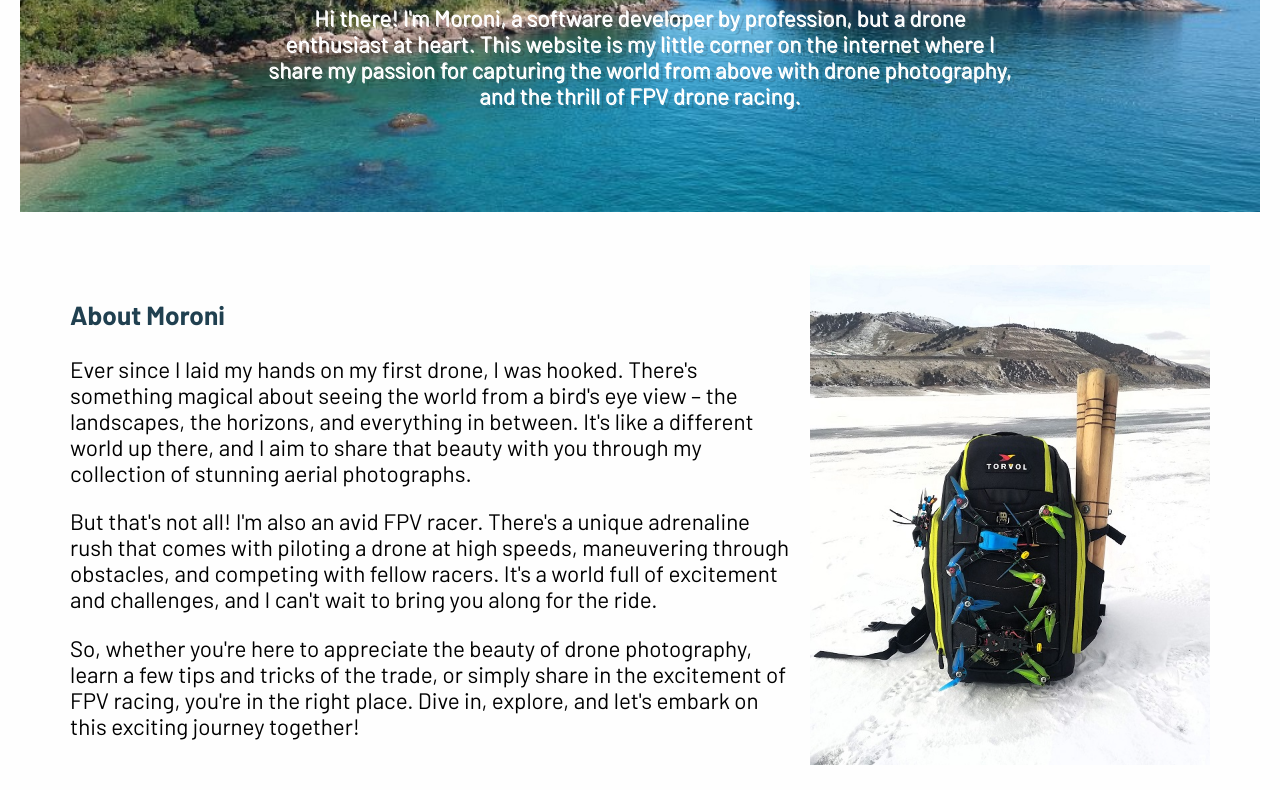
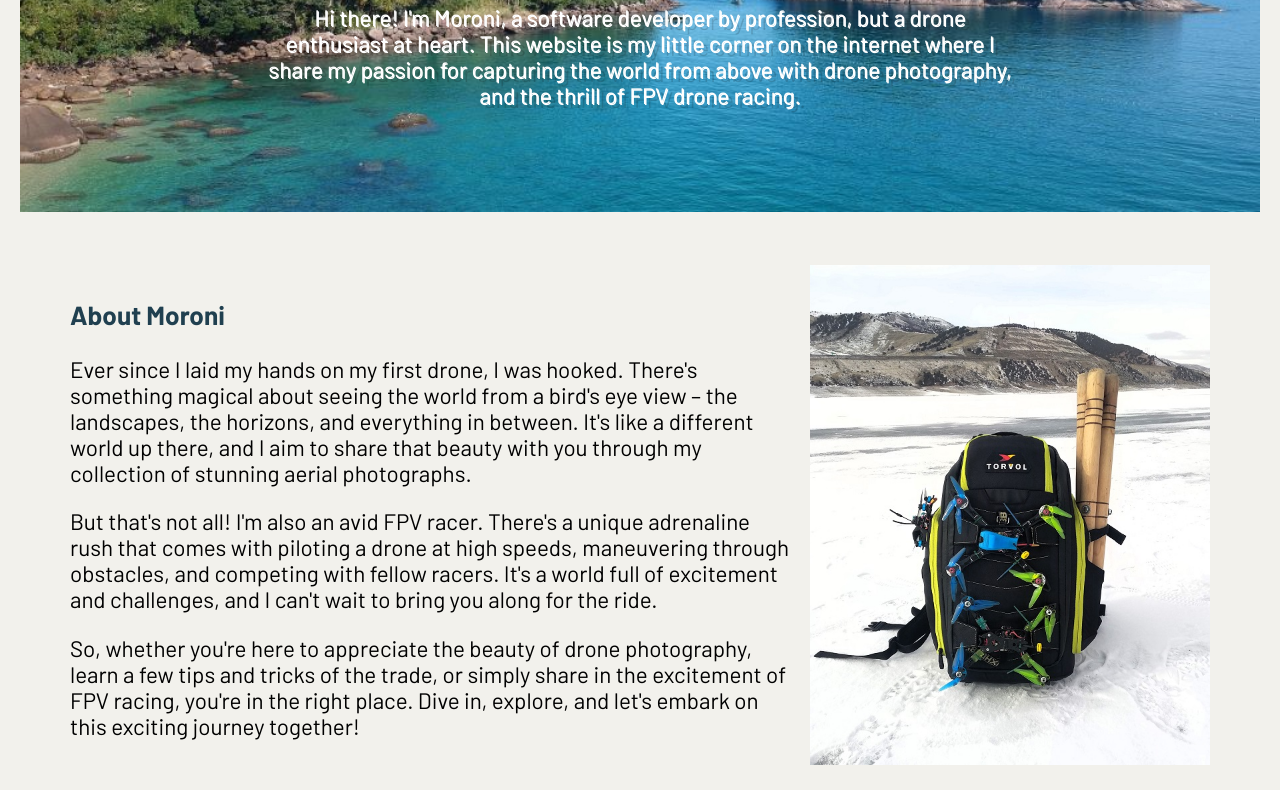
Before and after one commit to herbertmoroni/wdd130, a plain HTML site: page moroni/index.html in a window 1280 px wide. Shown: the part 484-1274 px from the top of the page. Drawn offline with Linux system fonts and the light colour scheme.

Commit message:
using correct color from pallet

```diff
--- a/moroni/styles/style.css
+++ b/moroni/styles/style.css
@@ -12,8 +12,8 @@ body {
 .content {
     max-width: 1600px;
     margin: 40px;
-    background: rgb(254, 254, 254);
-    box-shadow: 0 0.5px 0 1px rgba(255, 255, 255, 0.23) inset, 0 1px 0 0 rgba(255, 255, 255, 0.66) inset, 0 4px 16px rgba(0, 0, 0, 0.12);
+    background-color: #F2F1EC;
+    box-shadow: 0 0.5px 0 1px #204050(255, 255, 255, 0.23) inset, 0 1px 0 0 rgba(255, 255, 255, 0.66) inset, 0 4px 16px rgba(0, 0, 0, 0.12);
     border-radius: 15px;
     z-index: 10;
     padding: 40px;
```
